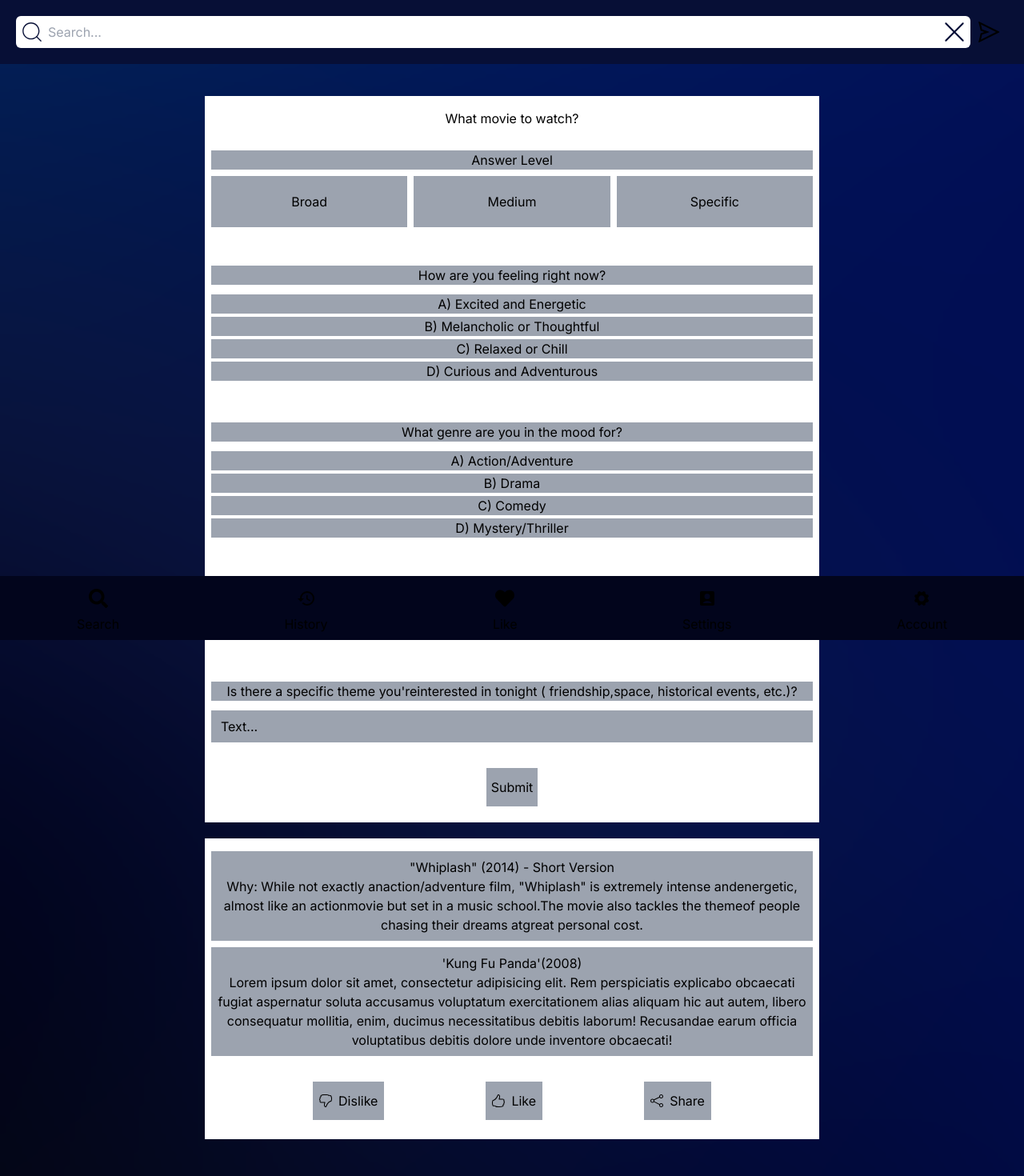
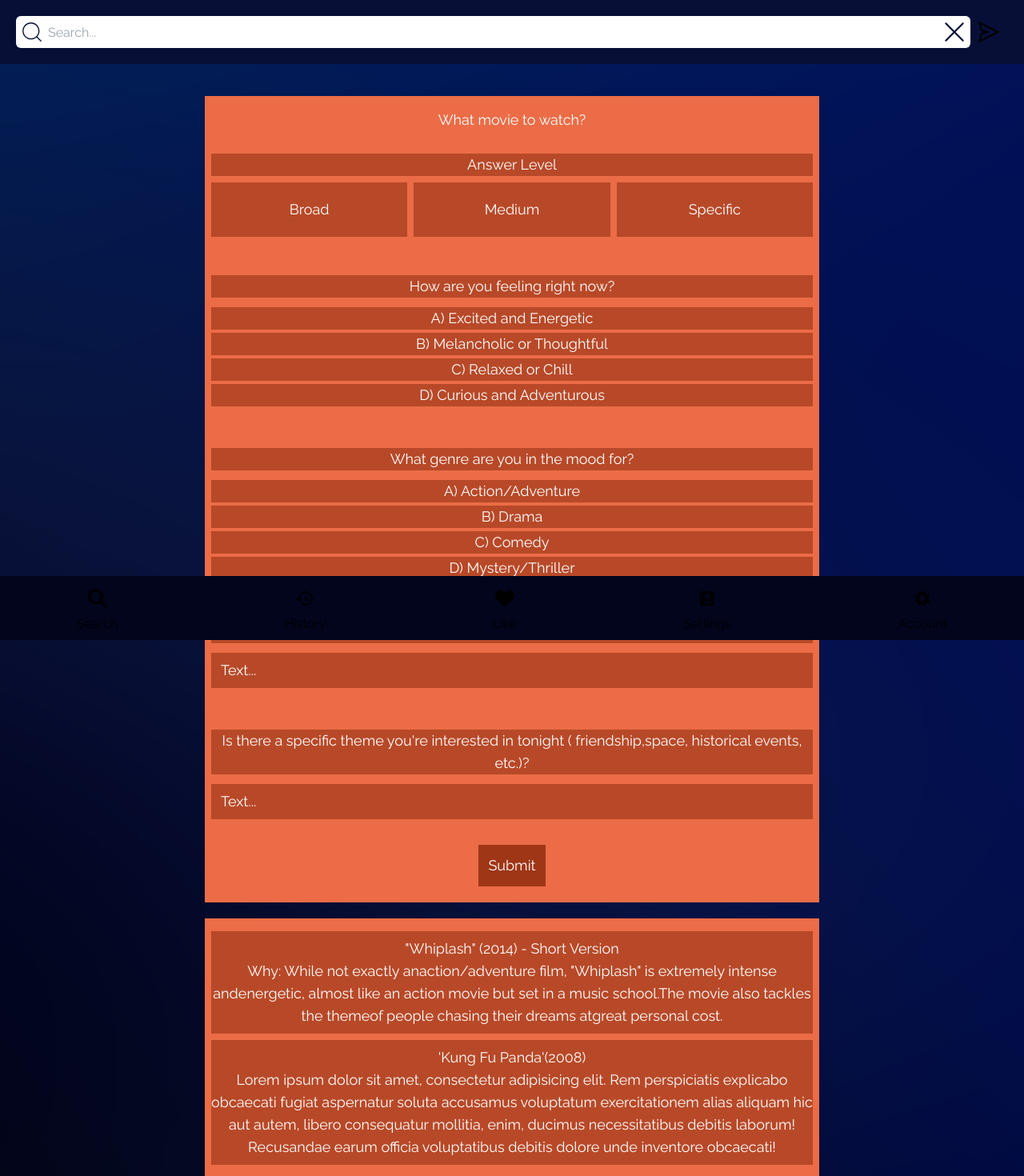
Before and after one commit to GitbySid/know-yourself, a Next.js app: page /ask/1 in a window 1280 px wide. Shown: the top 1470 px of the page at 80% size. Built offline with nearby package versions, Linux system fonts and the light colour scheme.

Commit message:
style: change colors and fonts in prompt form
- changed global font to raleway.
- changed background colors in prompt forms.

```diff
--- a/app/(ask)/ask/[promptId]/_components/question-form.jsx
+++ b/app/(ask)/ask/[promptId]/_components/question-form.jsx
@@ -13,90 +13,92 @@ export default function QuestionForm({ prompt }) {
 
   return (
     <>
-      <div className='flex flex-col bg-white text-black w-full h-full p-2 overflow-auto max-w-3xl'>
+      <div className='flex flex-col bg-orange-light text-white text-lg w-full h-full p-2 overflow-auto max-w-3xl'>
         <p className='text-center py-2'>{prompt.label}</p>
         <div className='my-5'>
-          <p className='text-center bg-gray-400'>Answer Level</p>
+          <p className='text-center bg-orange-medium'>Answer Level</p>
           <div className='flex gap-2 justify-between my-2'>
-            <button className='text-center bg-gray-400 w-full py-5'>
+            <button className='text-center bg-orange-medium w-full py-5'>
               Broad
             </button>
-            <button className='text-center bg-gray-400 w-full py-5'>
+            <button className='text-center bg-orange-medium w-full py-5'>
               Medium
             </button>
-            <button className='text-center bg-gray-400 w-full py-5'>
+            <button className='text-center bg-orange-medium w-full py-5'>
               Specific
             </button>
           </div>
         </div>
         <div className='my-5'>
-          <p className='text-center bg-gray-400'>
+          <p className='text-center bg-orange-medium'>
             How are you feeling right now?
           </p>
           <div className='flex flex-col gap-1 justify-between my-3'>
-            <button className='text-center bg-gray-400 w-full'>
+            <button className='text-center bg-orange-medium w-full'>
               A) Excited and Energetic
             </button>
-            <button className='text-center bg-gray-400 w-full'>
+            <button className='text-center bg-orange-medium w-full'>
               B) Melancholic or Thoughtful
             </button>
-            <button className='text-center bg-gray-400 w-full'>
+            <button className='text-center bg-orange-medium w-full'>
               C) Relaxed or Chill
             </button>
-            <button className='text-center bg-gray-400 w-full'>
+            <button className='text-center bg-orange-medium w-full'>
               D) Curious and Adventurous
             </button>
           </div>
         </div>
         <div className='my-5'>
-          <p className='text-center bg-gray-400'>
+          <p className='text-center bg-orange-medium'>
             What genre are you in the mood for?
           </p>
           <div className='flex flex-col gap-1 justify-between my-3'>
-            <button className='text-center bg-gray-400 w-full'>
+            <button className='text-center bg-orange-medium w-full'>
               A) Action/Adventure
             </button>
-            <button className='text-center bg-gray-400 w-full'>B) Drama</button>
-            <button className='text-center bg-gray-400 w-full'>
+            <button className='text-center bg-orange-medium w-full'>
+              B) Drama
+            </button>
+            <button className='text-center bg-orange-medium w-full'>
               C) Comedy
             </button>
-            <button className='text-center bg-gray-400 w-full'>
+            <button className='text-center bg-orange-medium w-full'>
               D) Mystery/Thriller
             </button>
           </div>
         </div>
         <div className='my-5'>
-          <p className='text-center bg-gray-400'>
+          <p className='text-center bg-orange-medium'>
             What was the last movie you enjoyed and why did you like it?
           </p>
           <input
-            className='bg-gray-400 w-full text-black outline-none my-3 px-3 py-2 placeholder:text-black'
+            className='bg-orange-medium w-full text-white outline-none my-3 px-3 py-2 placeholder:text-white'
             placeholder='Text...'
           />
         </div>
         <div className='my-5'>
-          <p className='text-center bg-gray-400'>
-            Is there a specific theme you'reinterested in tonight (
+          <p className='text-center bg-orange-medium'>
+            Is there a specific theme you're interested in tonight (
             friendship,space, historical events, etc.)?
           </p>
           <input
-            className='bg-gray-400 w-full text-black outline-none my-3 px-3 py-2 placeholder:text-black'
+            className='bg-orange-medium w-full text-white outline-none my-3 px-3 py-2 placeholder:text-white'
             placeholder='Text...'
           />
         </div>
-        <button className='py-3 mb-3 bg-gray-400 w-16 mx-auto'>Submit</button>
+        <button className='p-3 mb-3 bg-orange-dark mx-auto'>Submit</button>
       </div>
-      <div className='flex flex-col my-5 bg-white text-black w-full h-full p-2 overflow-auto max-w-3xl'>
-        <div className='bg-gray-400 py-2 my-2'>
+      <div className='flex flex-col my-5 bg-orange-light text-white text-lg w-full h-full p-2 overflow-auto max-w-3xl'>
+        <div className='bg-orange-medium py-2 my-2'>
           <p className='text-center'>{'"Whiplash" (2014) - Short Version'}</p>
           <p className='text-center'>
             Why: While not exactly anaction/adventure film, "Whiplash" is
-            extremely intense andenergetic, almost like an actionmovie but set
+            extremely intense andenergetic, almost like an action movie but set
             in a music school.The movie also tackles the themeof people chasing
             their dreams atgreat personal cost.
           </p>
         </div>
-        <div className='bg-gray-400 py-2'>
+        <div className='bg-orange-medium py-2'>
           <p className='text-center'>{"'Kung Fu Panda'(2008)"}</p>
           <p className='text-center'>
             Lorem ipsum dolor sit amet, consectetur adipisicing elit. Rem
@@ -109,21 +111,21 @@ export default function QuestionForm({ prompt }) {
         </div>
         <div className='flex mt-8 mb-4 justify-evenly'>
           <button
-            className='flex gap-2 justify-evenly items-center py-3 px-2 bg-gray-400 max-w-[100px]'
+            className='flex gap-2 justify-evenly items-center py-3 px-2 bg-orange-dark w-[100px]'
             onClick={handleDislike}
           >
             <SlDislike />
             <p>Dislike</p>
           </button>
           <button
-            className='flex gap-2 justify-evenly items-center py-3 px-2 bg-gray-400 max-w-[100px]'
+            className='flex gap-2 justify-evenly items-center py-3 px-2 bg-orange-dark w-[100px]'
             onClick={handleLike}
           >
             <SlLike />
             <p>Like</p>
           </button>
           <button
-            className='flex gap-2 justify-evenly items-center py-3 px-2 bg-gray-400 max-w-[100px]'
+            className='flex gap-2 justify-evenly items-center py-3 px-2 bg-orange-dark w-[100px]'
             onClick={handleShare}
           >
             <SlShare />
--- a/app/layout.jsx
+++ b/app/layout.jsx
@@ -1,9 +1,9 @@
 import { twMerge } from 'tailwind-merge';
-import { Inter } from 'next/font/google';
+import { Raleway } from 'next/font/google';
 import './globals.css';
 import PromptContextProvider from '@/contexts/PromptProvider';
 
-const inter = Inter({ subsets: ['latin'] });
+const raleway = Raleway({ subsets: ['latin'] });
 
 // TODO: Add description
 export const metadata = {
@@ -17,7 +17,7 @@ export default function RootLayout({ children }) {
       <body
         className={twMerge(
           'bg-gradient-background bg-no-repeat bg-cover',
-          inter.className
+          raleway.className
         )}
       >
         <PromptContextProvider>{children}</PromptContextProvider>
--- a/tailwind.config.js
+++ b/tailwind.config.js
@@ -26,6 +26,9 @@ module.exports = {
       colors: {
         primary: '#2169ac',
         secondary: '#d4ae5c',
+        'orange-light': '#eb6c46',
+        'orange-medium': '#b84928',
+        'orange-dark': '#9f3616',
       },
     },
   },
```
